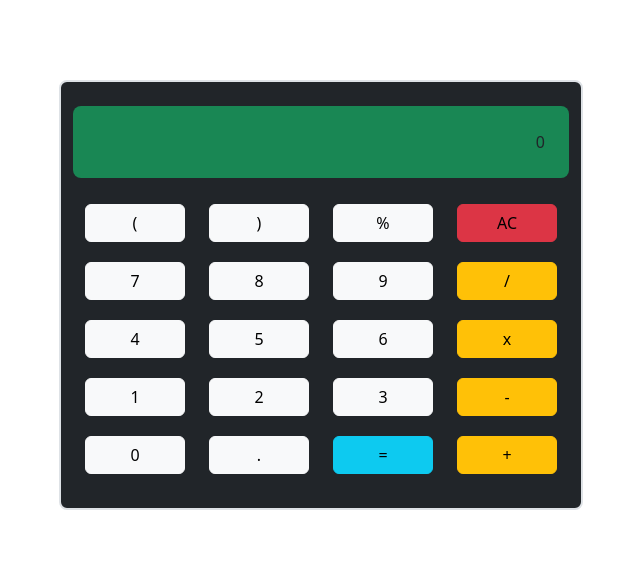
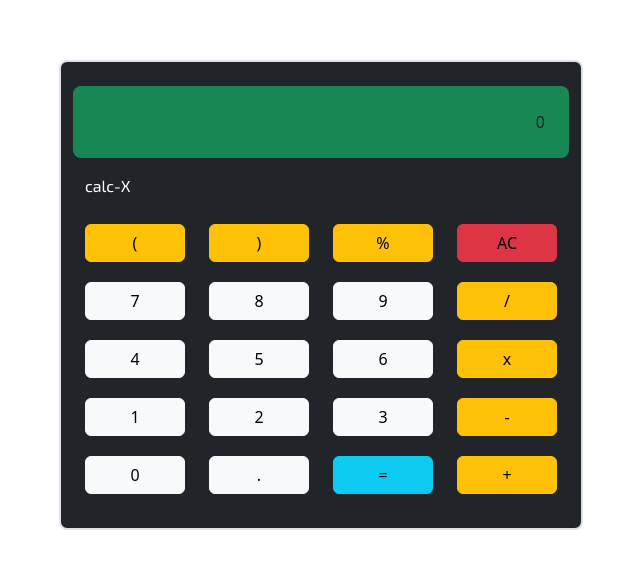
Before and after one commit to gouthamsaji/simpleCalculator, a plain HTML site: page index.html in a window 1280 px wide. Shown: the part 105-674 px from the top of the page, without its empty margins (319-959 px from the left). Drawn offline with nearby package versions, Linux system fonts and the light colour scheme.

Commit message:
updated ui v1.2

```diff
--- a/index.html
+++ b/index.html
@@ -4,6 +4,11 @@
     <meta charset="UTF-8">
     <meta name="viewport" content="width=device-width, initial-scale=1.0">
     <title>Calculator</title>
+
+    <!-- font -->
+    <link rel="preconnect" href="https://fonts.googleapis.com">
+    <link rel="preconnect" href="https://fonts.gstatic.com" crossorigin>
+    <link href="https://fonts.googleapis.com/css2?family=Exo+2:ital,wght@0,100..900;1,100..900&display=swap" rel="stylesheet">
 
     <!-- css -->
     <link rel="stylesheet" href="./style.css">
@@ -22,15 +27,17 @@
                 </div>
             </div>
 
+            <div id="productName" class="row"><p>calc-X</p></div>
+
             <div class="row">
                 <div class="col-3">
-                    <button class="btn btn-light text-black" onclick="updateDisplay('(')">(</button>
+                    <button class="btn btn-warning text-black" onclick="updateDisplay('(')">(</button>
                 </div>
                 <div class="col-3">
-                    <button class="btn btn-light text-black" onclick="updateDisplay(')')">)</button>
+                    <button class="btn btn-warning text-black" onclick="updateDisplay(')')">)</button>
                 </div>
                 <div class="col-3">
-                    <button class="btn btn-light text-black" onclick="updateDisplay('%')">%</button>
+                    <button class="btn btn-warning text-black" onclick="updateDisplay('%')">%</button>
                 </div>
                 <div class="col-3">
                     <button class="btn btn-danger text-black" onclick="clearDisplay()">AC</button>
--- a/style.css
+++ b/style.css
@@ -14,3 +14,10 @@
 #display{
     background-color: white;
 }
+
+#productName p{
+    font-family: "Exo 2", sans-serif;
+    color: white;
+    display: flex;
+    align-items: center;
+}
```
